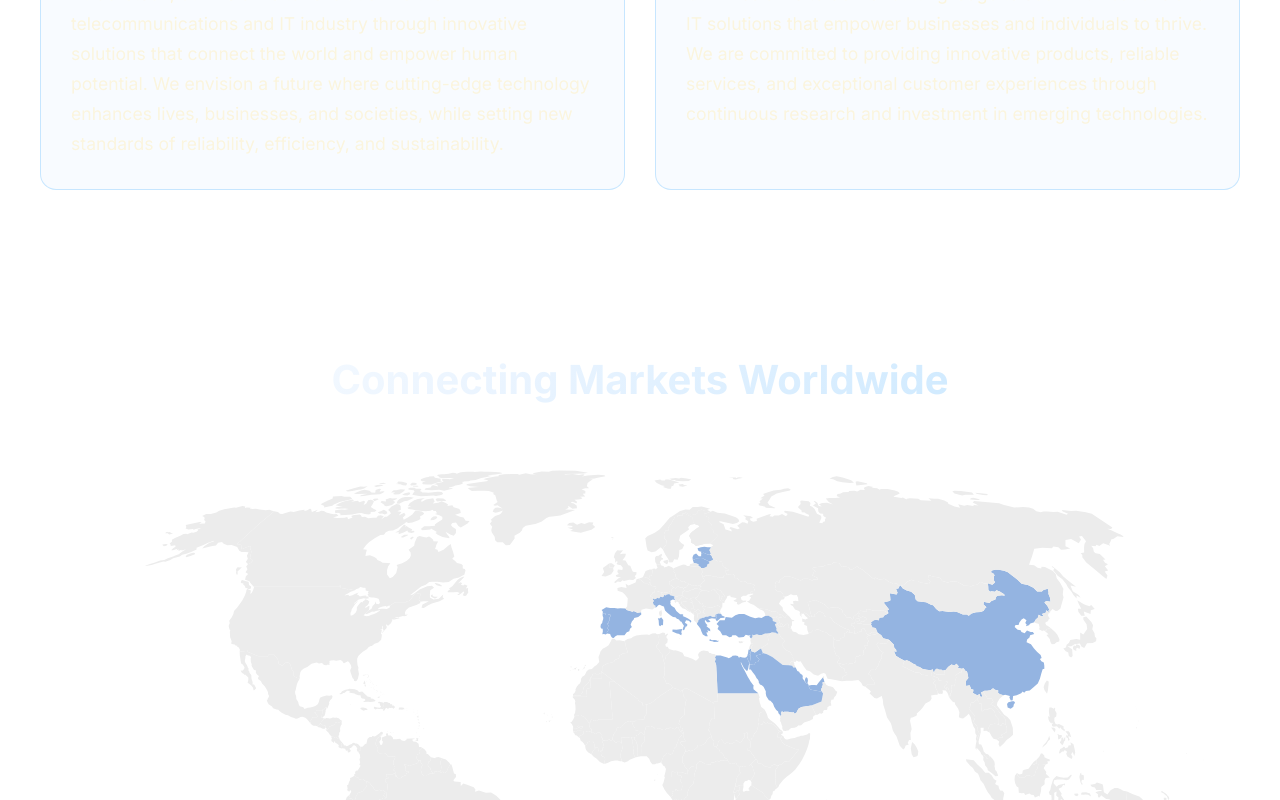
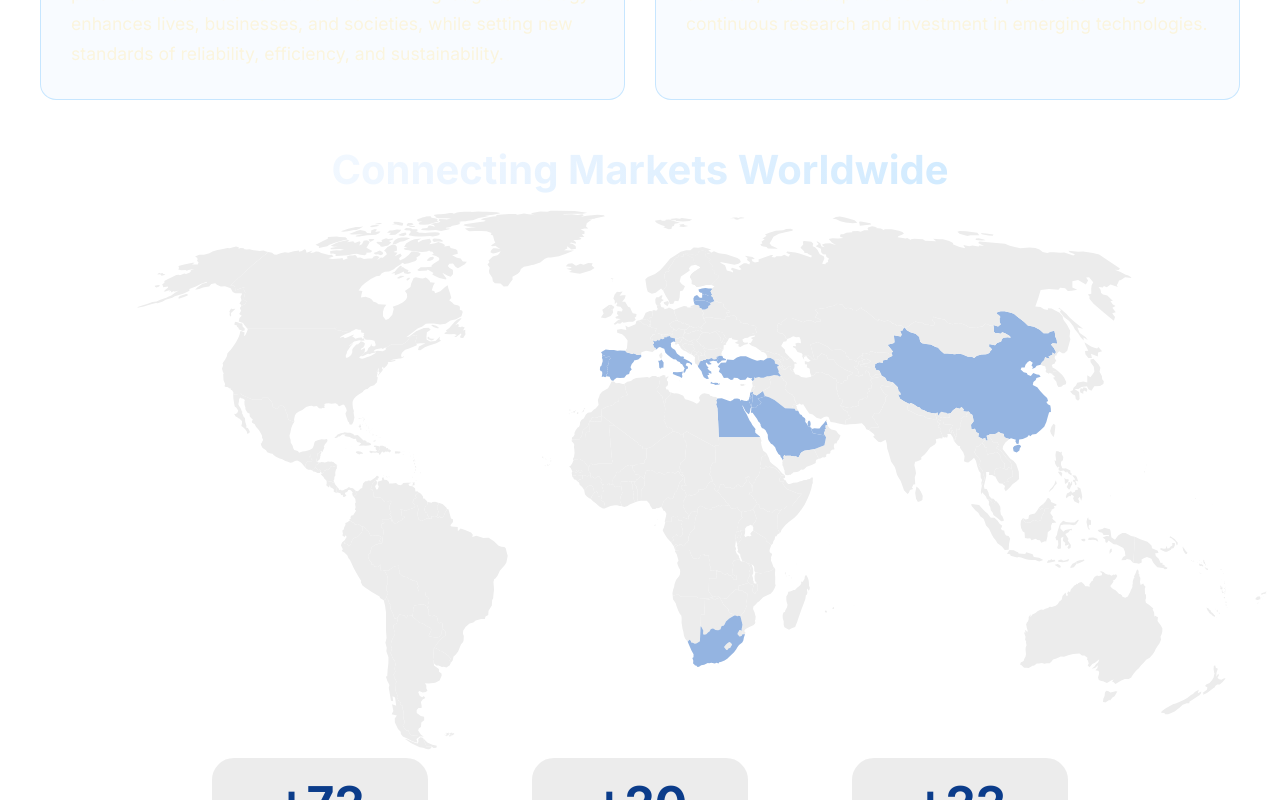
Before and after one commit to taimahamadneh-coretech/new-coretech-website, a React (Create React App) app: page / in a window 1280 px wide. Shown: the part 1440-2240 px from the top of the page. Built offline with nearby package versions, Linux system fonts and the light colour scheme.

Commit message:
Update global.css - update spaces

```diff
--- a/src/styles/global.css
+++ b/src/styles/global.css
@@ -166,7 +166,7 @@ html {
 }
 
 .section {
-  padding: 80px 20px;
+  padding: 20px 10px;
 }
 
 .section-container {
@@ -176,12 +176,12 @@ html {
 
 .section-header {
   text-align: center;
-  margin-bottom: 60px;
+
 }
 
 .section-title {
   font-size: 2.5rem;
-  margin-bottom: 15px;
+  margin-bottom: 10px;
   background: linear-gradient(135deg,
     var(--white) 0%,
     var(--white-soft) 40%,
```
